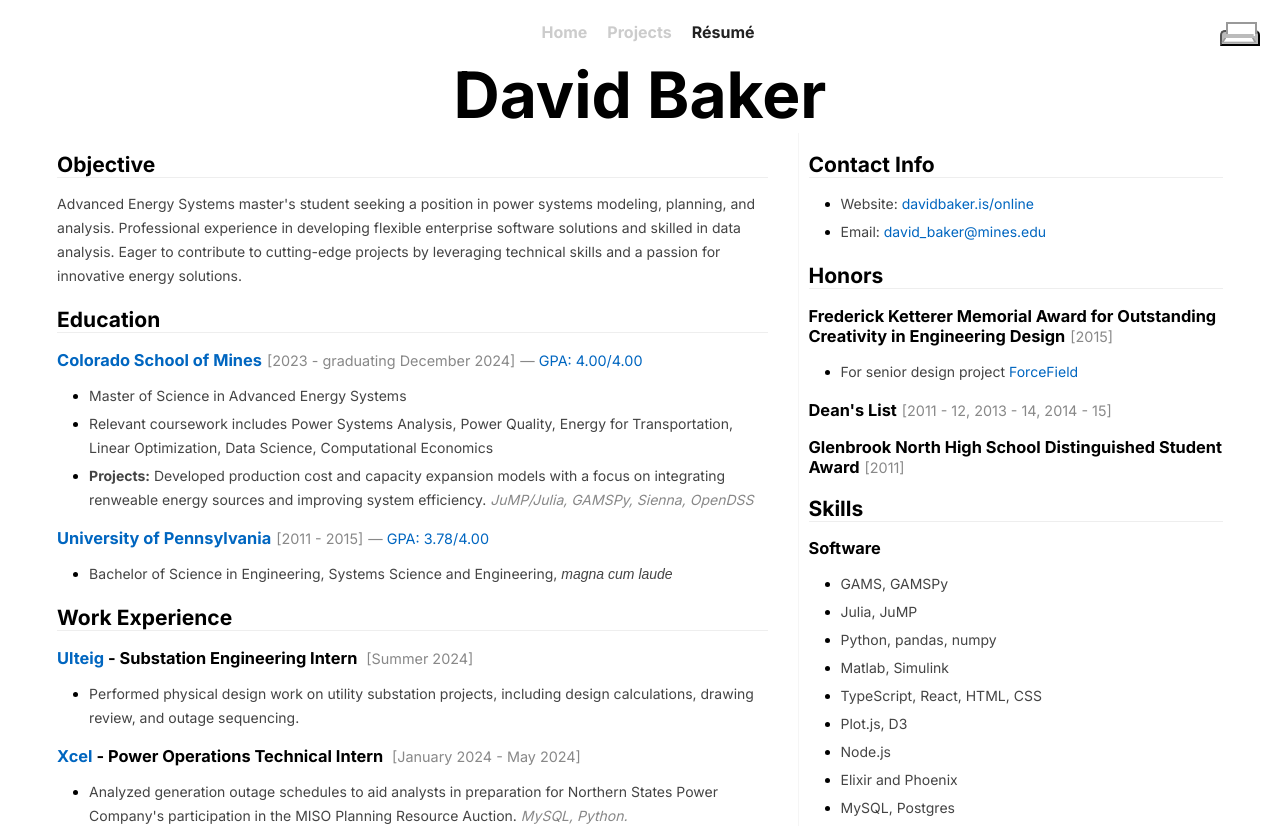
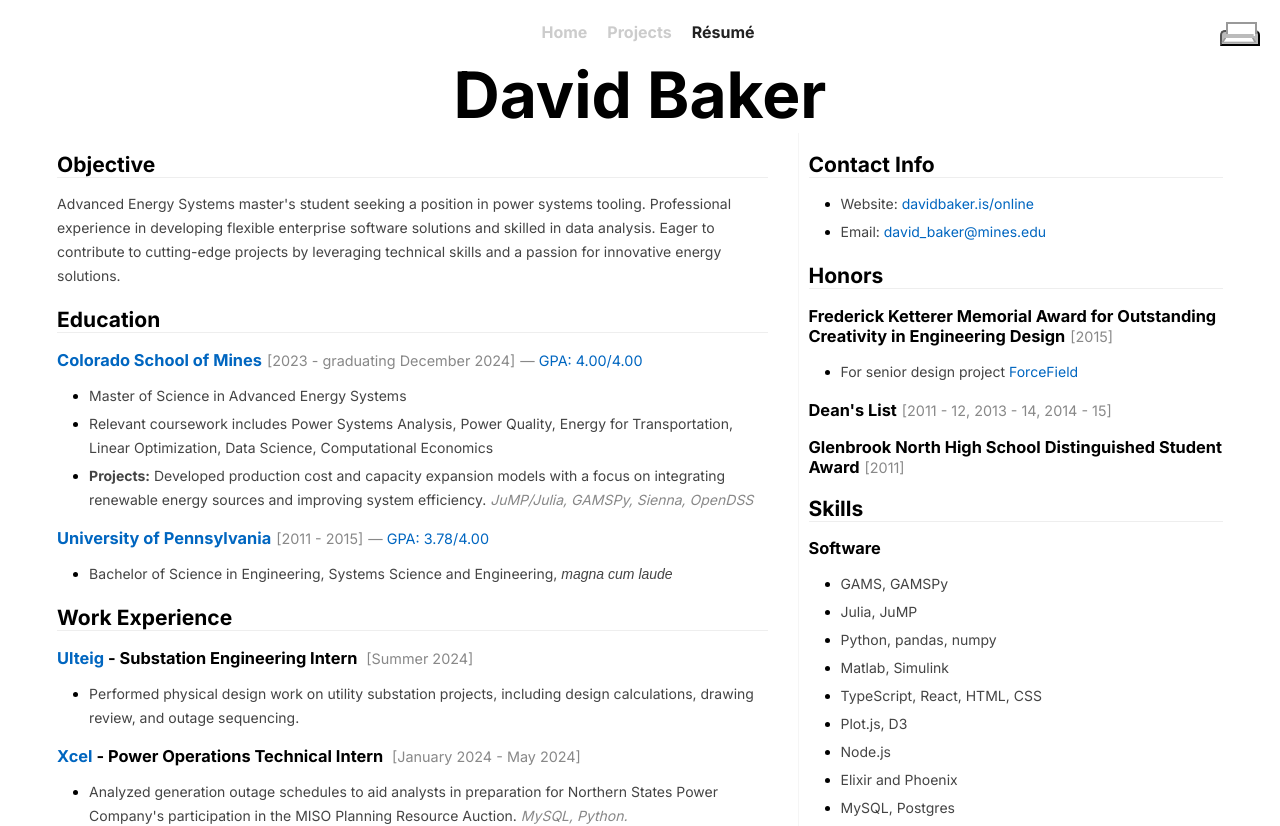
Before and after one commit to davvidbaker/davidbaker-is-next, a Next.js app: page /looking-for-work in a window 1280 px wide. Shown: the top 826 px of the page. Built offline with nearby package versions, Linux system fonts and the light colour scheme.

Commit message:
typo fix

```diff
--- a/src/app/(main)/looking-for-work/base.tsx
+++ b/src/app/(main)/looking-for-work/base.tsx
@@ -303,7 +303,7 @@ interface Props {
 }
 
 const baseObjective = `
-Advanced Energy Systems master's student seeking a position in power systems modeling, planning, and analysis.
+Advanced Energy Systems master's student seeking a position in power systems tooling.
 Professional experience in developing flexible enterprise software solutions and skilled in data analysis.
 Eager to contribute to cutting-edge projects by leveraging technical skills and a passion for innovative energy solutions.`
 
@@ -342,17 +342,17 @@ export const Resume = ({ objective = baseObjective, relevantCoursework = baseCou
                     <section>
                         <h2>Education</h2>
                         <h3><a href="https://www.mines.edu/">Colorado School of Mines</a>
-                            <span>[2023 - graduating December 2024]</span><span>— <a title="transcript" href="/images/mines-unofficial-transcript.png">GPA: 4.00/4.00
+                            <span>[2023 - graduating December 2024]</span><span>— <a title="transcript" href="https://davidbaker.is/images/mines-unofficial-transcript.png">GPA: 4.00/4.00
                             </a></span></h3>
                         <ul>
                             <li><p>Master of Science in Advanced Energy Systems</p></li>
                             <li><p>Relevant coursework includes {relevantCoursework}</p></li>
-                            <li><p><strong>Projects:</strong> Developed production cost and capacity expansion models with a focus on integrating renweable energy sources and improving system efficiency.
+                            <li><p><strong>Projects:</strong> Developed production cost and capacity expansion models with a focus on integrating renewable energy sources and improving system efficiency.
                                 <span className="tech">{' '}JuMP/Julia, GAMSPy, Sienna, OpenDSS</span></p></li>
                         </ul>
                         <h3>
                             <a href="https://www.upenn.edu">University of Pennsylvania</a>
-                            <span>[2011 - 2015]</span><span>— <a title="transcript" href="/images/unofficial-transcript.png">GPA: 3.78/4.00
+                            <span>[2011 - 2015]</span><span>— <a title="transcript" href="https://davidbaker.is/images/unofficial-transcript.png">GPA: 3.78/4.00
                             </a>
                             </span>
                         </h3>
```
